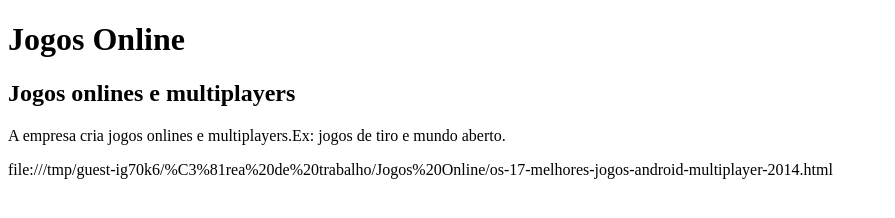
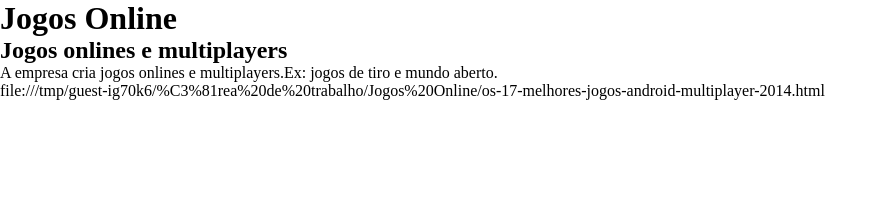
Before and after one commit to michelritter-cmd/Ed-Dig-site-Michel-Jean-Josu-, a plain HTML site: page index.html in a window 1280 px wide. Shown: the whole page, without its empty margins (0-895 px from the left). Drawn offline with Linux system fonts and the light colour scheme.

Commit message:
criaçao do style.css

```diff
--- a/index.html
+++ b/index.html
@@ -3,6 +3,7 @@
 <head>
     <meta charset="UTF-8">
     <meta name="viewport" content="width=device-width, initial-scale=1.0">
+    <link rel="stylesheet" href="style.css">
     <title>Jogos Online</title>
 </head>
 <body>
--- /dev/null
+++ b/style.css
@@ -0,0 +1,6 @@
+/* resetar as configurações do css */
+*{
+    margin: 0;/* No CSS, a propriedade margin: 0; significa que você está removendo completamente o espaço externo (a margem) nos quatro lados do elemento */
+    padding: 0;/* significa que você está removendo completamente o espaço interno nos quatro lados do elemento. */
+    box-sizing: border-box;
+}
```
